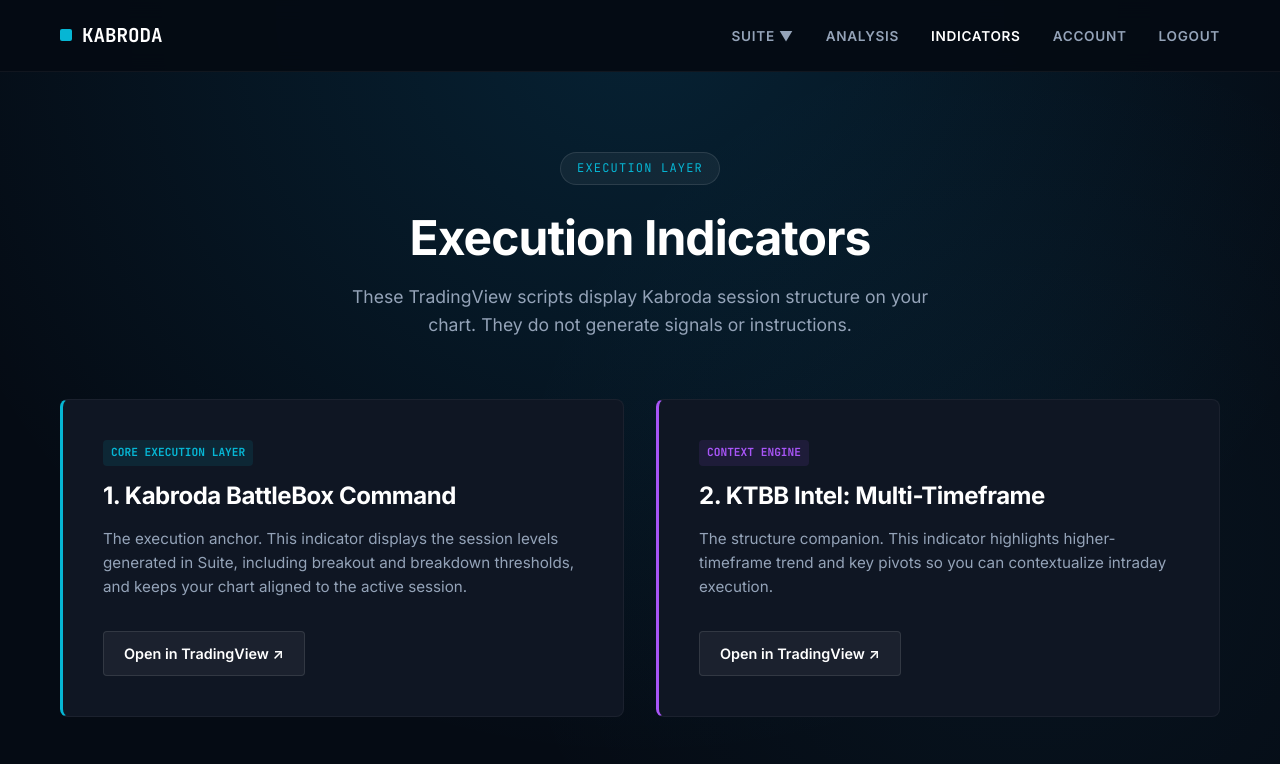
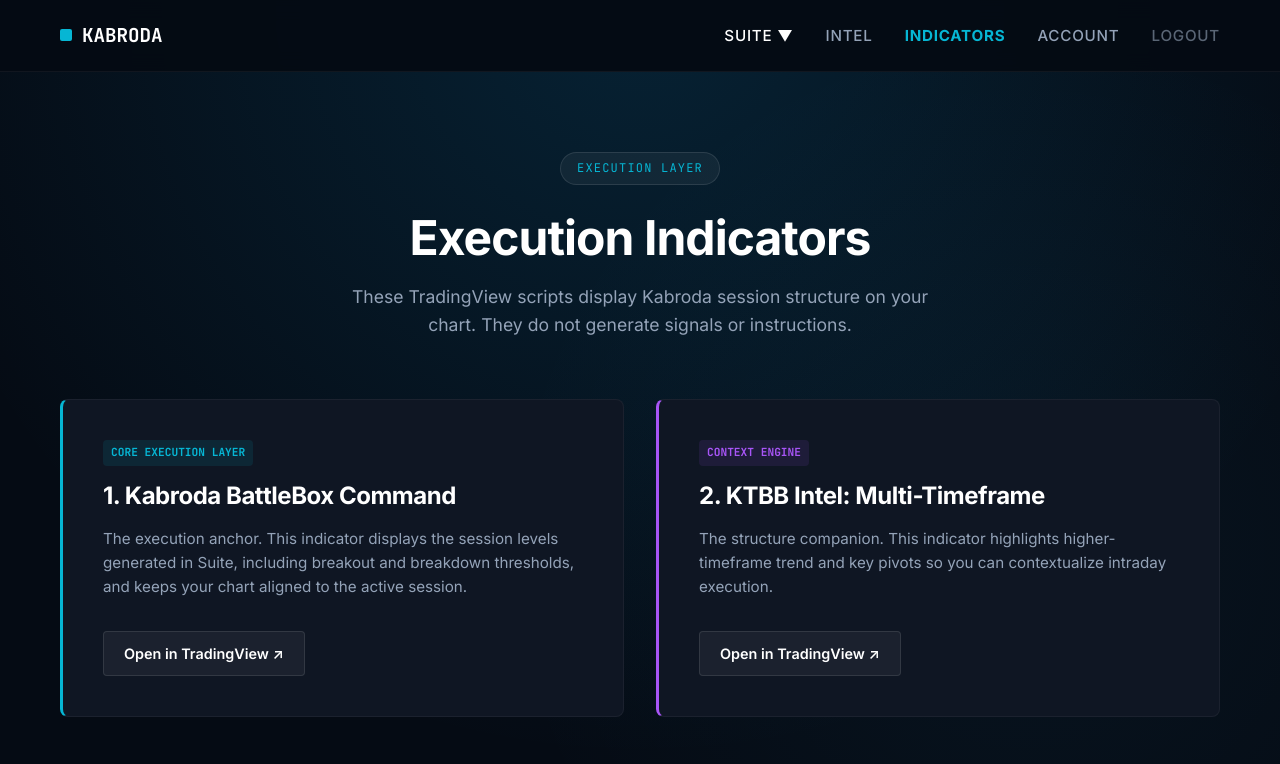
Before and after one commit to Kabroda-Trading/KTBB_APP_V2, a plain HTML site: page templates/indicators.html in a window 1280 px wide. Shown: the top 764 px of the page. Drawn offline with Linux system fonts and the light colour scheme.

Commit message:
Standardize navigation menus on Indicators and Session Control pages

```diff
--- a/templates/indicators.html
+++ b/templates/indicators.html
@@ -16,14 +16,7 @@
         .container { max-width: 1200px; margin: 0 auto; padding: 0 20px; }
         a { text-decoration: none; color: inherit; transition: 0.3s ease; }
 
-        /* MEMBER NAV */
-        .navbar { display: flex; justify-content: space-between; align-items: center; padding: 20px 0; border-bottom: 1px solid rgba(255,255,255,0.05); background: rgba(5, 11, 20, 0.95); position: sticky; top: 0; z-index: 1000; backdrop-filter: blur(10px); }
-        .logo { font-family: var(--font-mono); font-weight: 700; font-size: 1.2rem; color: #fff; display: flex; align-items: center; gap: 10px; }
-        .logo span { color: var(--accent-cyan); }
-        .nav-links { display: flex; gap: 2rem; list-style: none; }
-        .nav-links a { font-size: 0.85rem; color: var(--text-muted); font-weight: 600; text-transform: uppercase; letter-spacing: 0.05em; }
-        .nav-links a:hover, .nav-links a.active { color: #fff; }
-
+        /* HEADER & GRID STYLES */
         .header-section { padding: 80px 0 60px; text-align: center; }
         .pill { display: inline-block; background: rgba(255, 255, 255, 0.05); border: 1px solid rgba(255, 255, 255, 0.1); padding: 6px 16px; border-radius: 100px; font-family: var(--font-mono); font-size: 0.75rem; color: var(--accent-cyan); margin-bottom: 1.5rem; letter-spacing: 0.1em; text-transform: uppercase; }
         .header-section h1 { font-size: 3rem; margin-bottom: 1rem; color: #fff; }
@@ -58,18 +51,26 @@
 </head>
 <body>
 
-    <nav class="navbar">
-        <div class="container" style="display: flex; justify-content: space-between; width: 100%; align-items: center; flex-wrap: wrap;">
-            <a href="/suite" class="logo">
+    <nav class="navbar" style="border-bottom: 1px solid rgba(255,255,255,0.05); background: rgba(5, 11, 20, 0.95); position: sticky; top: 0; z-index: 1000; backdrop-filter: blur(10px);">
+        <div class="container" style="display: flex; justify-content: space-between; width: 100%; align-items: center; max-width: 1200px; margin: 0 auto; padding: 20px;">
+            <a href="/" class="logo" style="font-family: 'JetBrains Mono', monospace; font-weight: 700; font-size: 1.2rem; color: #fff; display: flex; align-items: center; gap: 10px; text-decoration: none;">
                 <div style="width: 12px; height: 12px; background: var(--accent-cyan); border-radius: 2px;"></div>
                 KABRODA
             </a>
-            <ul class="nav-links">
-                <li><a href="/suite">Suite ▼</a></li>
-                <li><a href="/analysis">Analysis</a></li>
-                <li><a href="/indicators" class="active">Indicators</a></li>
-                <li><a href="/account">Account</a></li>
-                <li><a href="/logout">Logout</a></li>
+            <ul class="nav-links" style="display: flex; gap: 2rem; list-style: none; margin: 0; padding: 0; align-items: center;">
+                <li class="dropdown-wrapper" style="position: relative; cursor: pointer;">
+                    <span class="active" onclick="toggleDropdown()" style="font-size: 0.95rem; color: #fff; font-weight: 500; text-transform: uppercase; letter-spacing: 0.05em;">
+                        SUITE ▼
+                    </span>
+                    <div id="suiteDropdown" style="display: none; position: absolute; top: 100%; left: 0; background: #0f1623; border: 1px solid rgba(255,255,255,0.1); padding: 10px; border-radius: 4px; min-width: 180px; z-index: 9999; margin-top:10px; box-shadow: 0 10px 30px rgba(0,0,0,0.5);">
+                        <a href="/suite" style="display: block; padding: 8px 12px; color: #aaa; text-decoration: none; font-size: 0.9rem;">Session Control</a>
+                        <a href="/suite/battle-control" style="display: block; padding: 8px 12px; color: #aaa; text-decoration: none; font-size: 0.9rem;">Battle Control</a>
+                    </div>
+                </li>
+                <li><a href="/analysis" style="font-size: 0.95rem; color: #94a3b8; font-weight: 500; text-transform: uppercase; letter-spacing: 0.05em; text-decoration: none;">INTEL</a></li>
+                <li><a href="/indicators" style="font-size: 0.95rem; color: var(--accent-cyan); font-weight: 700; text-transform: uppercase; letter-spacing: 0.05em; text-decoration: none;">INDICATORS</a></li>
+                <li><a href="/account" style="font-size: 0.95rem; color: #94a3b8; font-weight: 500; text-transform: uppercase; letter-spacing: 0.05em; text-decoration: none;">ACCOUNT</a></li>
+                <li><a href="/logout" style="font-size: 0.95rem; color: #94a3b8; font-weight: 500; text-transform: uppercase; letter-spacing: 0.05em; text-decoration: none; opacity: 0.6;">LOGOUT</a></li>
             </ul>
         </div>
     </nav>
@@ -129,5 +130,19 @@
         </div>
     </div>
     <div style="height: 100px;"></div>
+
+    <script>
+        function toggleDropdown() {
+            const el = document.getElementById('suiteDropdown');
+            el.style.display = el.style.display === 'none' ? 'block' : 'none';
+        }
+        document.addEventListener('click', function(e) {
+            const wrapper = document.querySelector('.dropdown-wrapper');
+            const dropdown = document.getElementById('suiteDropdown');
+            if (!wrapper.contains(e.target) && dropdown.style.display === 'block') {
+                dropdown.style.display = 'none';
+            }
+        });
+    </script>
 </body>
 </html>
```
Also changed, not shown: templates/session_control.html (+18 -17 lines).
